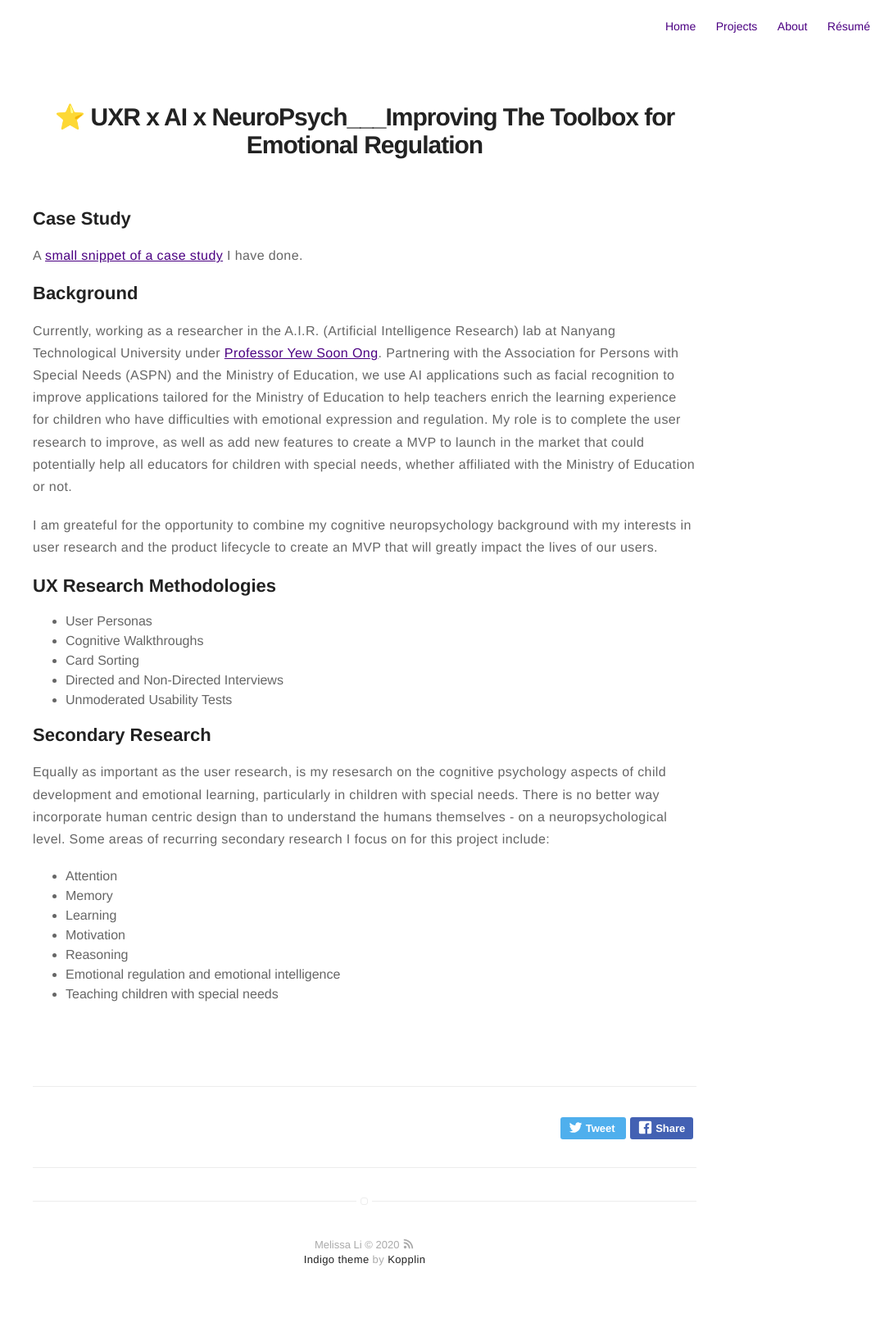
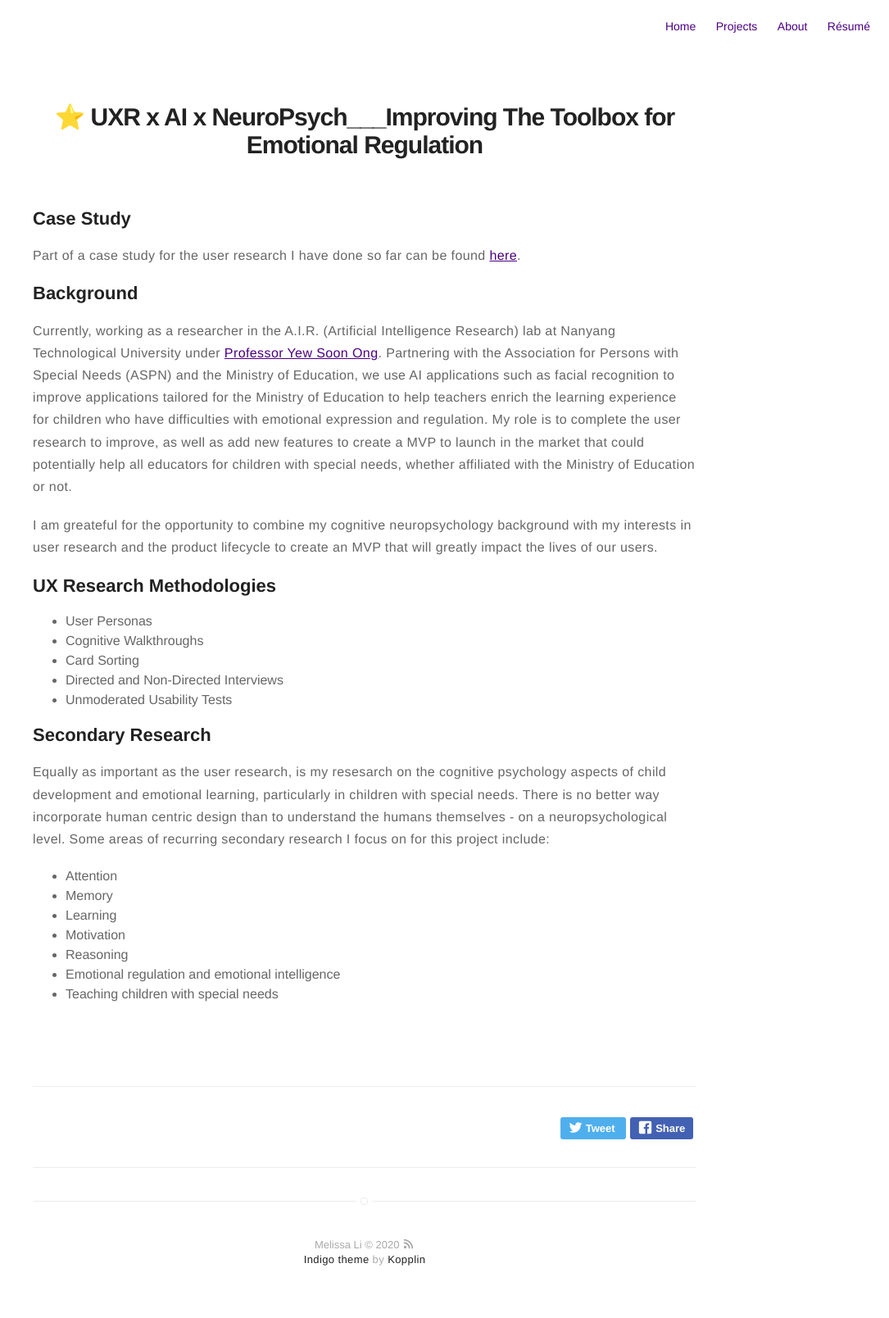
Before and after one commit to im-mel/im-mel.github.io, a Jekyll site: the page built from _posts/2020-02-01-Ong.markdown, in a window 1280 px wide. Shown: the whole page at 82% size, without its empty margins (195-1280 px from the left). Built offline with Jekyll 4.4.1, drawn with Linux system fonts in a browser that asks for light colours; emoji names are drawn with the system emoji font.

Commit message:
Update 2020-02-01-Ong.markdown

```diff
--- a/_posts/2020-02-01-Ong.markdown
+++ b/_posts/2020-02-01-Ong.markdown
@@ -13,7 +13,7 @@ externalLink: false
 ---
 
 ## Case Study
-A [small snippet of a case study](assets/ASPN_Report.pdf) I have done.
+Part of a case study for the user research I have done so far can be found [here](assets/ASPN_Report.pdf).
 
 ## Background
 Currently, working as a researcher in the A.I.R. (Artificial Intelligence Research) lab at Nanyang Technological University under [Professor Yew Soon Ong](https://www.a-star.edu.sg/About-A-STAR/corporate-profile/people/professor-ong-yew-soon). Partnering with the Association for Persons with Special Needs (ASPN) and the Ministry of Education, we use AI applications such as facial recognition to improve applications tailored for the Ministry of Education to help teachers enrich the learning experience for children who have difficulties with emotional expression and regulation. My role is to complete the user research to improve, as well as add new features to create a MVP to launch in the market that could potentially help all educators for children with special needs, whether affiliated with the Ministry of Education or not.
```
